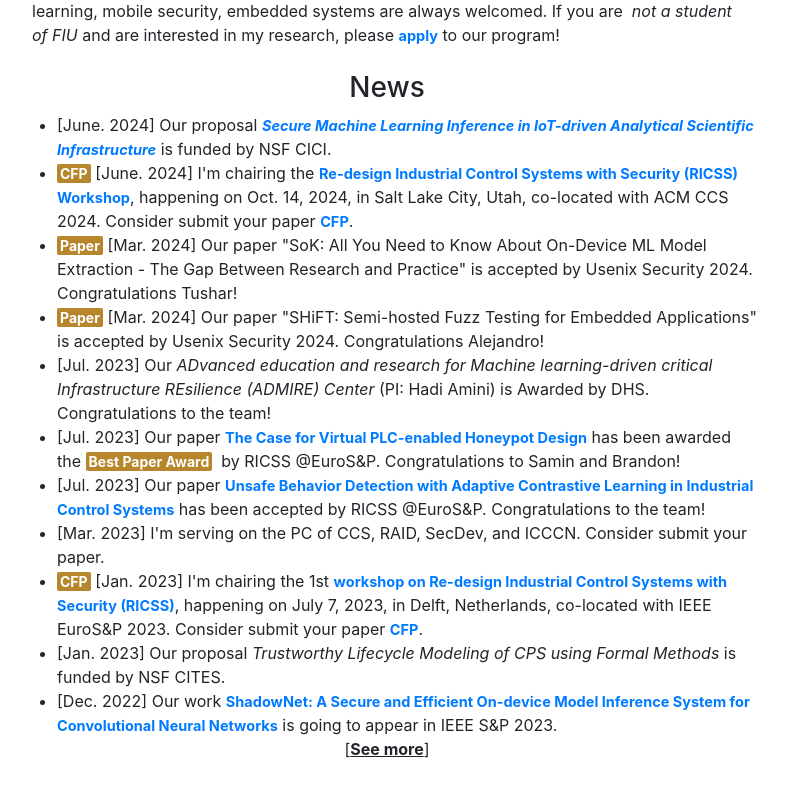
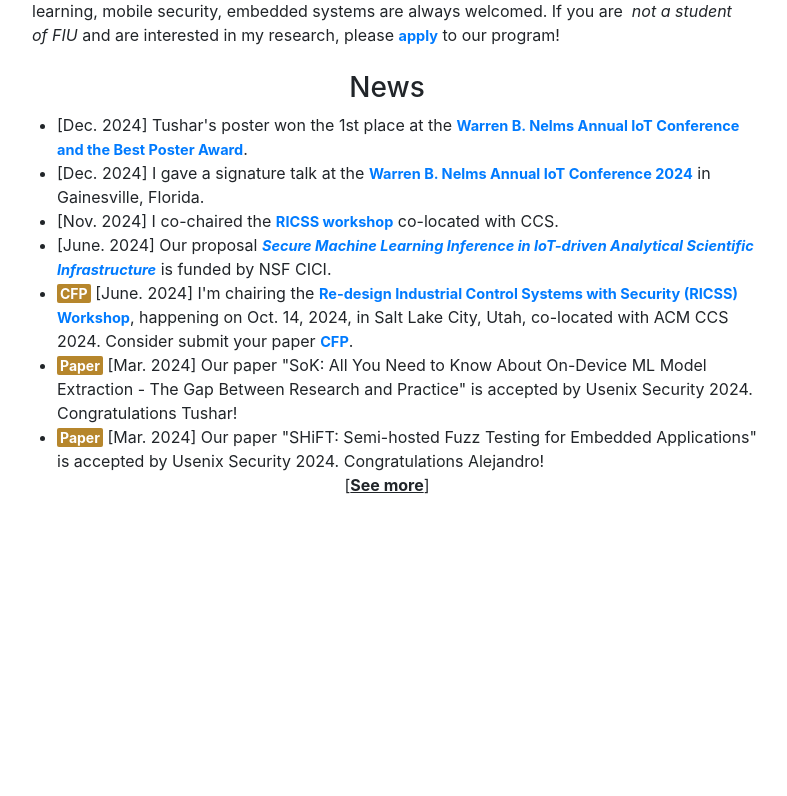
Before and after one commit to gracesrm/gracesrm.github.io, a React (Create React App) app: page / in a window 1280 px wide. Shown: the part 588-1384 px from the top of the page, without its empty margins (253-1040 px from the left). After the commit the page ends 1165 px from the top, so only its background shows below. Built offline with nearby package versions, Linux system fonts and the light colour scheme.

Commit message:
updates on Jan25

```diff
--- a/src/Home/News.jsx
+++ b/src/Home/News.jsx
@@ -16,11 +16,20 @@ const News = () => {
             </Row>
             <ParagraphContainer>
                 <ul className='ul_margin_bottom'>
+                    <li className="text-left">[Dec. 2024] Tushar's poster won the 1st place at the <a href="https://iot.institute.ufl.edu/iot-conference-24/">Warren B. Nelms Annual IoT Conference and the Best Poster Award</a>. </li>
+                    <li className="text-left">[Dec. 2024] I gave a signature talk at the <a href="https://iot.institute.ufl.edu/iot-conference-24/">Warren B. Nelms Annual IoT Conference 2024</a> in Gainesville, Florida.</li>
+                    <li className="text-left">[Nov. 2024] I co-chaired the <a href="https://ricssworkshop.github.io/">RICSS workshop</a> co-located with CCS.</li>
                     <li className="text-left">[June. 2024] Our proposal <i><a href="https://www.nsf.gov/awardsearch/showAward?AWD_ID=2419843">Secure Machine Learning Inference in IoT-driven Analytical Scientific Infrastructure</a></i> is funded by NSF CICI. </li>
                     <li className="text-left"><b className="label_news ">CFP</b>&nbsp;[June. 2024] I'm chairing the <a href="https://ricssworkshop.github.io/">Re-design Industrial Control Systems with Security (RICSS) Workshop</a>, happening on Oct. 14, 2024, in Salt Lake City, Utah,
                     co-located with ACM CCS 2024. Consider submit your paper <a href="https://ricssworkshop.github.io/">CFP</a>. </li>
                     <li className='text-left'><b className="label_news ">Paper</b>&nbsp;[Mar. 2024] Our paper "SoK: All You Need to Know About On-Device ML Model Extraction - The Gap Between Research and Practice" is accepted by Usenix Security 2024. Congratulations Tushar!</li>
                     <li className='text-left'><b className="label_news ">Paper</b>&nbsp;[Mar. 2024] Our paper "SHiFT: Semi-hosted Fuzz Testing for Embedded Applications" is accepted by Usenix Security 2024. Congratulations Alejandro!</li>
+                </ul>
+                <Collapse in={!showText}>
+                    <div onClick={() => setShowText(!showText)} style={{'margin_bottom': '5em'}}>[<b><u>See more</u></b>]</div>
+                </Collapse>
+                <Collapse in={showText}>
+                <ul>
                     <li className='text-left'>[Jul. 2023] Our <i>ADvanced education and research for Machine learning-driven critical Infrastructure REsilience (ADMIRE) Center</i> (PI: Hadi Amini) is Awarded by DHS. Congratulations to the team!</li>
                     <li className='text-left'>[Jul. 2023] Our paper <a href="https://www.computer.org/csdl/proceedings-article/eurospw/2023/272000a351/1OFtfz6r864">The Case for Virtual PLC-enabled Honeypot Design</a> has been awarded the <b className="label_news ">Best Paper Award</b>&nbsp; by RICSS @EuroS&P. Congratulations to Samin and Brandon!</li>
                     <li className='text-left'>[Jul. 2023] Our paper <a href="https://www.computer.org/csdl/proceedings-article/eurospw/2023/272000a363/1OFtfAJLVx6">Unsafe Behavior Detection with Adaptive Contrastive Learning in Industrial Control Systems</a> has been accepted by RICSS @EuroS&P. Congratulations to the team!</li>
@@ -28,12 +37,7 @@ const News = () => {
                     <li className="text-left"><b className="label_news ">CFP</b>&nbsp;[Jan. 2023] I'm chairing the 1st <a href="https://ricssworkshop.github.io/">workshop on Re-design Industrial Control Systems with Security (RICSS)</a>, happening on July 7, 2023, in Delft, Netherlands, co-located with IEEE EuroS&P 2023. Consider submit your paper <a href="https://ricssworkshop.github.io/cfp.html">CFP</a>. </li>
                     <li className="text-left">[Jan. 2023] Our proposal <i>Trustworthy Lifecycle Modeling of CPS using Formal Methods</i> is funded by NSF CITES. </li>
                     <li className="text-left">[Dec. 2022] Our work <a href="https://www.arxiv.org/abs/2011.05905">ShadowNet: A Secure and Efficient On-device Model Inference System for Convolutional Neural Networks</a> is going to appear in IEEE S&P 2023. </li>
-                    </ul>
-                <Collapse in={!showText}>
-                    <div onClick={() => setShowText(!showText)} style={{'margin_bottom': '5em'}}>[<b><u>See more</u></b>]</div>
-                </Collapse>
-                <Collapse in={showText}>
-                <ul>
+
                     <li className="text-left">[June 2022] Our work <a href="https://ieeexplore.ieee.org/document/9786768">Online Binary Models are Promising for Distinguishing Temporally Consistent Computer Usage Profiles</a> is accepted by IEEE Transactions on Biometrics, Behavior, and Identity Science.</li>
                     <li className="text-left"><b className="label_news ">CFP</b>&nbsp;[May 2022] I'm serving as Guest Editor at Special Issue on Memory-based Malware and other Unconventional Threats at ACM Journal <a href="https://dl.acm.org/journal/dtrap">Digital Threats: Research and Practice</a>.</li>
                     <li className="text-left">[April 2022] Our work <a href="https://www.ndss-symposium.org/ndss-paper/auto-draft-258/"> D-Box: DMA-enabled compartmentalization for embedded applications </a> is presented at NDSS 2022.</li>
--- a/src/Research/index.jsx
+++ b/src/Research/index.jsx
@@ -232,9 +232,10 @@ const talks = () => (
 
 const poster = () => (
     <ol>
+        <li className="text-left">Machine Learning Model Extraction on IoT Devices - Gaps Between Research and Practice, Warren B. Nelms IoT Conference, 2024 <b>(Best Poster Award)</b></li>
         <li className="text-left">The Achilles Heel of Extended Reality Apps: Probing Availability Vulnerability in Artificial Intelligence Components, USENIX Security 2023</li>
         <li className="text-left">Learning Fast and Slow: Propedeutica for Real-time Malware Detection, FICS Conf. 2018</li>
-        <li className="text-left">Adversarial Voice Commands (AdVoice) in the Physical World, FICS Conf. 2018</li>
+        <li className="text-left">Adversarial Voice Commands (AdVoice) in the Physical World, FICS Conf. 2018 <b>(Best Poster Award)</b></li>
         <li className="text-left">Bear: A Framework for Understanding Application Sensitivity to OS (Mis)Behavior, FICS Conf. 2017 </li>
         <li className="text-left">DeepMalware: Deep Models and Mechanisms for Malware Detection, NSF-CBL 2017, FICS Conf. 2017</li>
         <li className="text-left">The Case for Less Predictable Operating System Behavior, FICS Conf. 2016</li>
--- a/src/Students/index.jsx
+++ b/src/Students/index.jsx
@@ -24,6 +24,8 @@ const Students = () => (
         <Paragraph>
             <ol >
             <h3>Master Students</h3>
+                <li className='text-left li_padding_bottom'> Raja Shekar Reddy Seelam (Spring'25)</li>
+                <li className='text-left li_padding_bottom'> Lousindy Mitton (Fall'24 - present)</li>
                 <li className='text-left li_padding_bottom'> Sai Siva Prabhu Teja Kondapalli (Fall'23)</li>
                 <li className='text-left li_padding_bottom'> Tushar Nayan (Summer'23 - Spring'24) </li>
                 <li className="text-left li_padding_bottom"> Srimant Kumar Mohanty (Summer'23) </li>
--- a/src/Teaching/index.jsx
+++ b/src/Teaching/index.jsx
@@ -17,7 +17,7 @@ const Teaching = () => (
                 <li className="text-left li_padding_bottom">
                     <dt>Principles of Cybersecurity (CIS 5370)</dt>
                     Florida International University
-                    <div><b>Lecturer</b>: fall'22, spring'23, fall'23, fall'24</div>
+                    <div><b>Lecturer</b>: fall'22, spring'23, fall'23, fall'24, spring'25</div>
                     {/* <dd><a href="https://www.ece.ufl.edu/wp-content/uploads/syllabi/Spring2017/EEL5934_Cross_Layer_Sec_Spring_2017.pdf">Syllabus</a></dd> */}
                 </li>
                 <li className="text-left li_padding_bottom">
```
